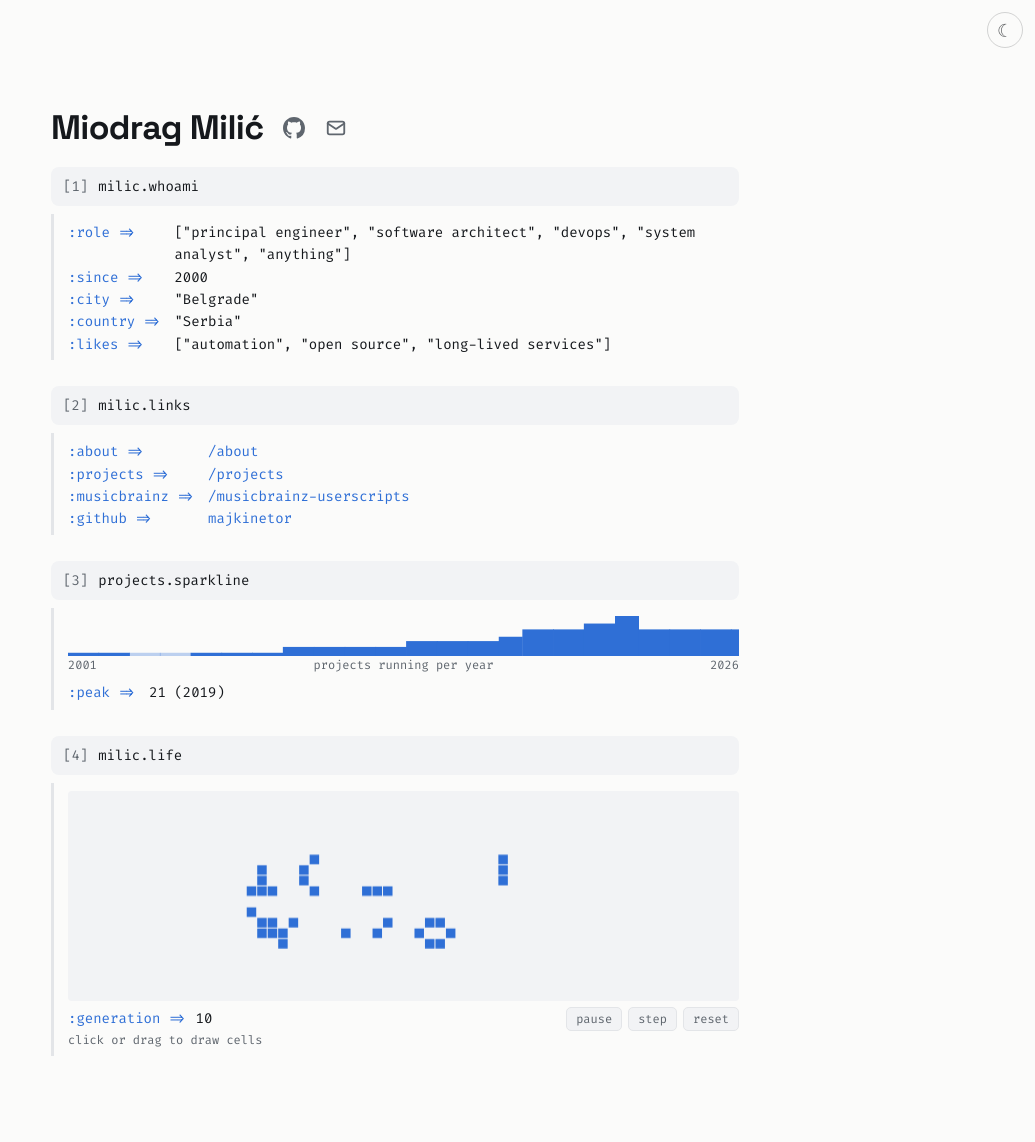
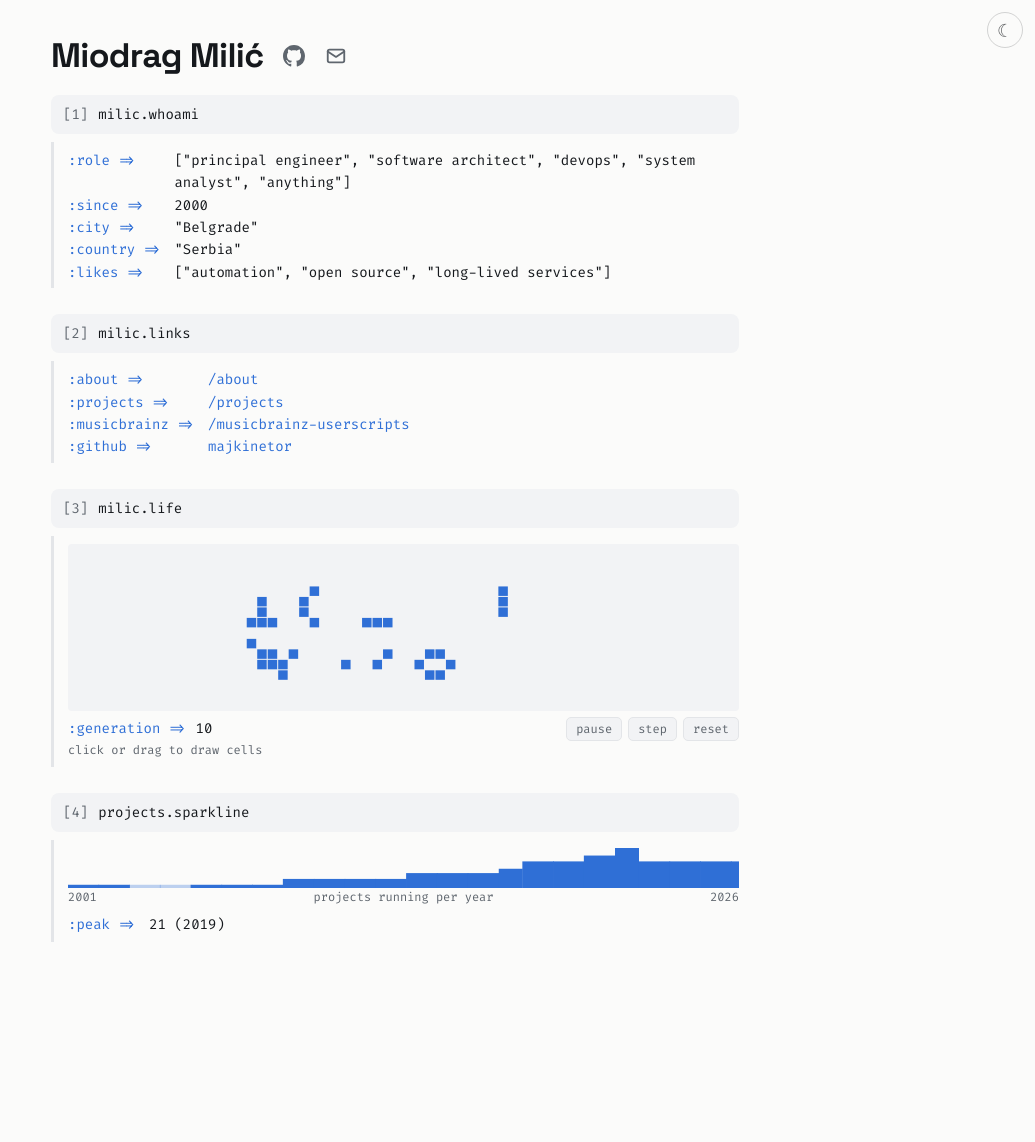
Before and after one commit to majkinetor/majkinetor.github.io, a Jekyll site: the page built from index.md, in a window 1280 px wide. Shown: the whole page, without its empty margins (245-1280 px from the left). Built offline with Jekyll 4.4.1, drawn with Linux system fonts in a browser that asks for light colours; after the commit the page ends 1028 px from its top, so only the background shows below that.

Commit message:
Home: Game of Life back to cell 3, less top padding, shorter grid
Co-Authored-By: Claude Opus 5.5 <noreply@anthropic.com>
Claude-Session: https://claude.ai/code/session_01BzhjMXfJvw8siShnM2hXsK

````diff
--- a/assets/home.js
+++ b/assets/home.js
@@ -9,13 +9,13 @@ const still = matchMedia('(prefers-reduced-motion: reduce)').matches
   if (!cv) return
   const F = { M: ['10001', '11011', '10101', '10101', '10001', '10001', '10001'], I: ['111', '010', '010', '010', '010', '010', '111'],
               L: ['100', '100', '100', '100', '100', '100', '111'], C: ['01110', '10001', '10000', '10000', '10000', '10001', '01110'] }
-  const W = 64, H = 20, g = cv.getContext('2d'), gen$ = document.getElementById('gen'), play = document.getElementById('lplay')
+  const W = 64, H = 16, g = cv.getContext('2d'), gen$ = document.getElementById('gen'), play = document.getElementById('lplay')
   let a, gen, seen, timer, running = false
 
   function seed() {
     a = new Uint8Array(W * H); gen = 0; seen = new Map()
     const word = ['M', 'I', 'L', 'I', 'C'], width = word.reduce((s, c) => s + F[c][0].length + 1, -1)
-    let x0 = (W - width) >> 1; const y0 = 7
+    let x0 = (W - width) >> 1; const y0 = 5
     for (const c of word) {
       F[c].forEach((row, y) => [...row].forEach((b, x) => b === '1' && (a[(y0 + y) * W + x0 + x] = 1)))
       x0 += F[c][0].length + 1
--- a/assets/site.css
+++ b/assets/site.css
@@ -19,7 +19,7 @@ li > strong:first-child{font:600 .88em var(--mono)}
 
 /* Home: a notebook. Each code block is an input cell, the list after it is its output. */
 .home{--serif:"Literata",Georgia,serif;--code:"Fira Code",ui-monospace,monospace;font:17px/1.65 var(--serif);counter-reset:cell}
-.home main{max-width:720px;padding-top:12vh}
+.home main{max-width:720px;padding-top:4vh}
 .home h1{font:700 34px/1.2 "Space Grotesk",system-ui,sans-serif;letter-spacing:-.02em;margin:0 0 18px;display:flex;flex-wrap:wrap;align-items:center;gap:6px 16px}
 .home .ti{display:inline-flex;gap:12px}
 .home .ti a{display:grid;place-items:center;width:30px;height:30px;color:var(--dim);border-radius:6px}
--- a/index.md
+++ b/index.md
@@ -24,13 +24,13 @@ milic.links
 - **:github** [majkinetor](https://github.com/majkinetor)
 
 ```
+milic.life
+```
+
+<div class="out" id="life"><canvas aria-label="Game of Life seeded with the letters MILIĆ"></canvas><div class="bar"><span class="k">:generation =&gt;</span> <span id="gen">0</span><span class="ctl"><button type="button" id="lplay">play</button><button type="button" id="lstep">step</button><button type="button" id="lreset">reset</button></span></div><div class="hint">click or drag to draw cells</div></div>
+
+```
 projects.sparkline
 ```
 
 <div class="out"><div class="sw"><div id="spark" class="spark"></div><div class="axis"><span id="y0"></span><span>projects running per year</span><span id="y1"></span></div></div><div class="kv"><span class="k">:peak =&gt;</span><span id="peak"></span></div></div>
-
-```
-milic.life
-```
-
-<div class="out" id="life"><canvas aria-label="Game of Life seeded with the letters MILIĆ"></canvas><div class="bar"><span class="k">:generation =&gt;</span> <span id="gen">0</span><span class="ctl"><button type="button" id="lplay">play</button><button type="button" id="lstep">step</button><button type="button" id="lreset">reset</button></span></div><div class="hint">click or drag to draw cells</div></div>
````
